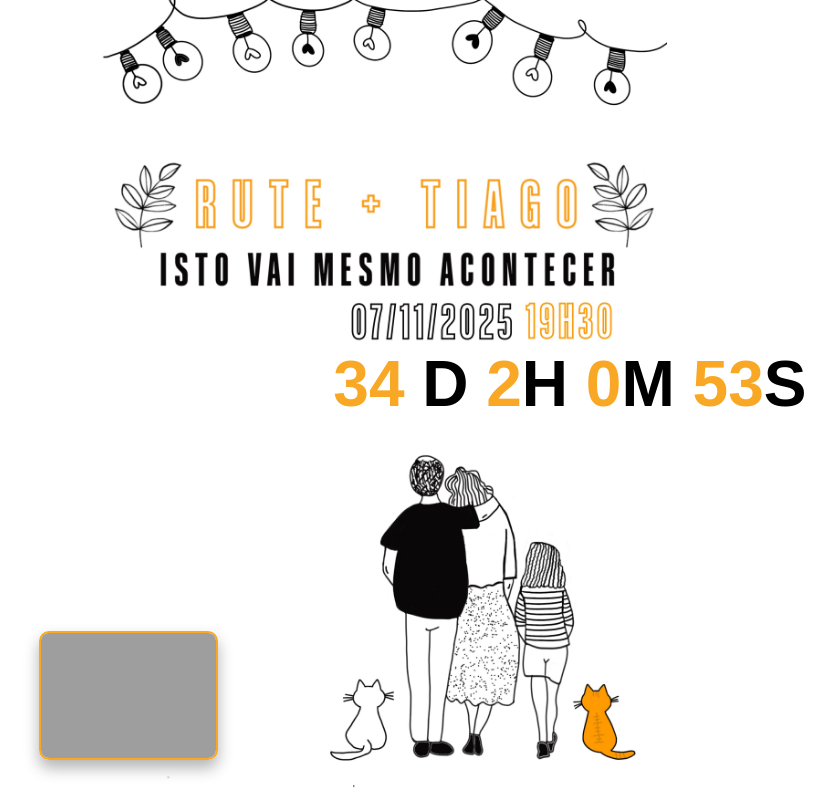
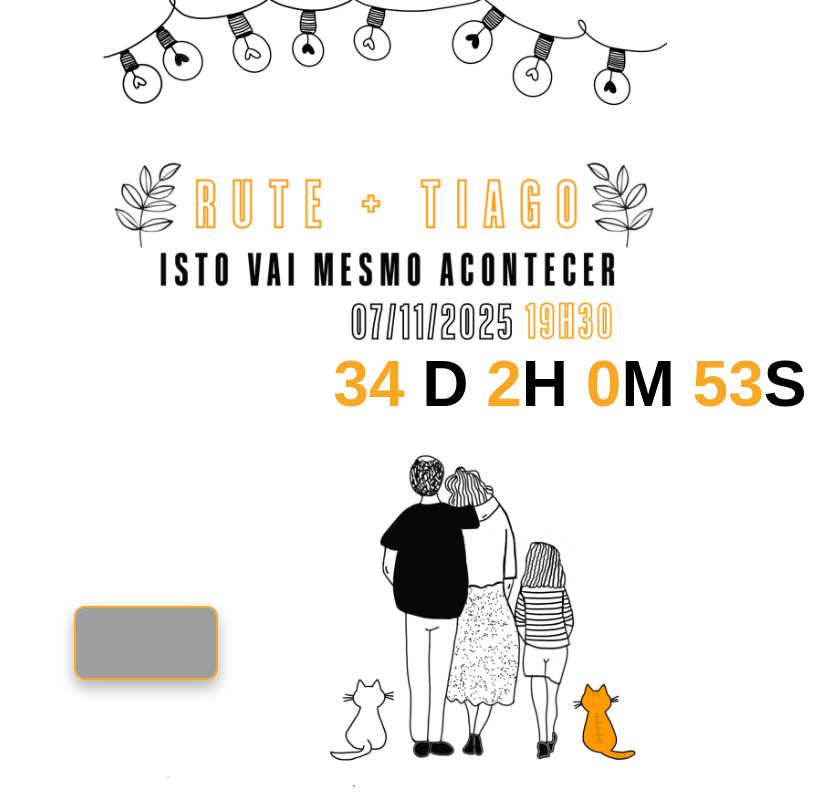
Before and after one commit to SrTobias/convite-casamento, a plain HTML site: page index.html in a window 1280 px wide. Shown: the whole page, without its empty margins (256-1091 px from the left). Drawn offline with Linux system fonts and the light colour scheme; grey boxes are pictures that could not be loaded; a web font is replaced by a local one.

Commit message:
Adjust positioning and size of localizacao box

```diff
--- a/index.html
+++ b/index.html
@@ -62,9 +62,9 @@
     #localizacao {
       position: absolute;
       right: 63%;        /* ajusta horizontal */
-      bottom: 5%;       /* ajusta vertical */
-      width: 175px;     /* largura da box */
-      height: 125px;    /* altura da box */
+      bottom: 15%;       /* ajusta vertical */
+      width: 140px;     /* largura da box */
+      height: 70px;    /* altura da box */
       border: 2px solid #f9a825;
       border-radius: 10px;
       overflow: hidden;
```
